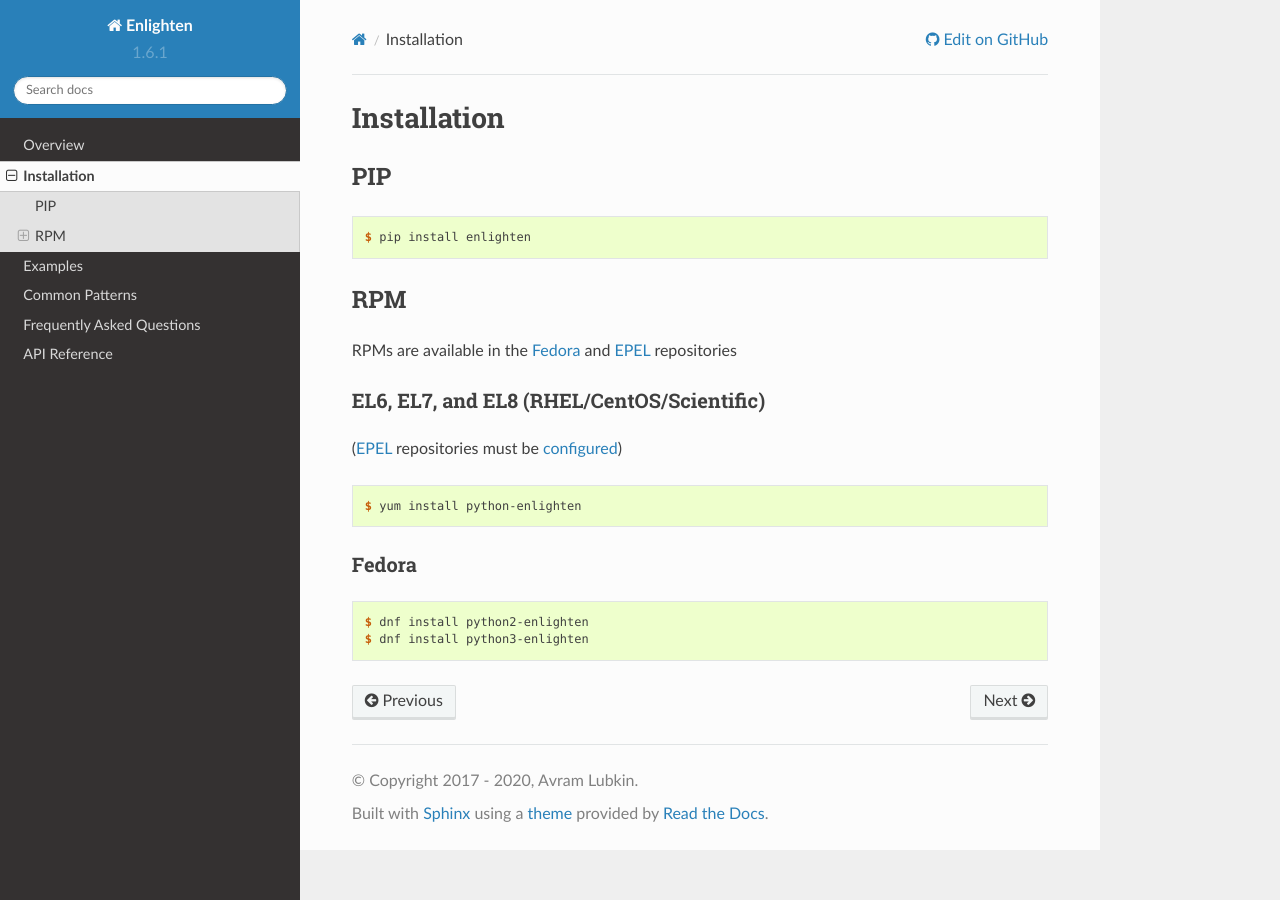
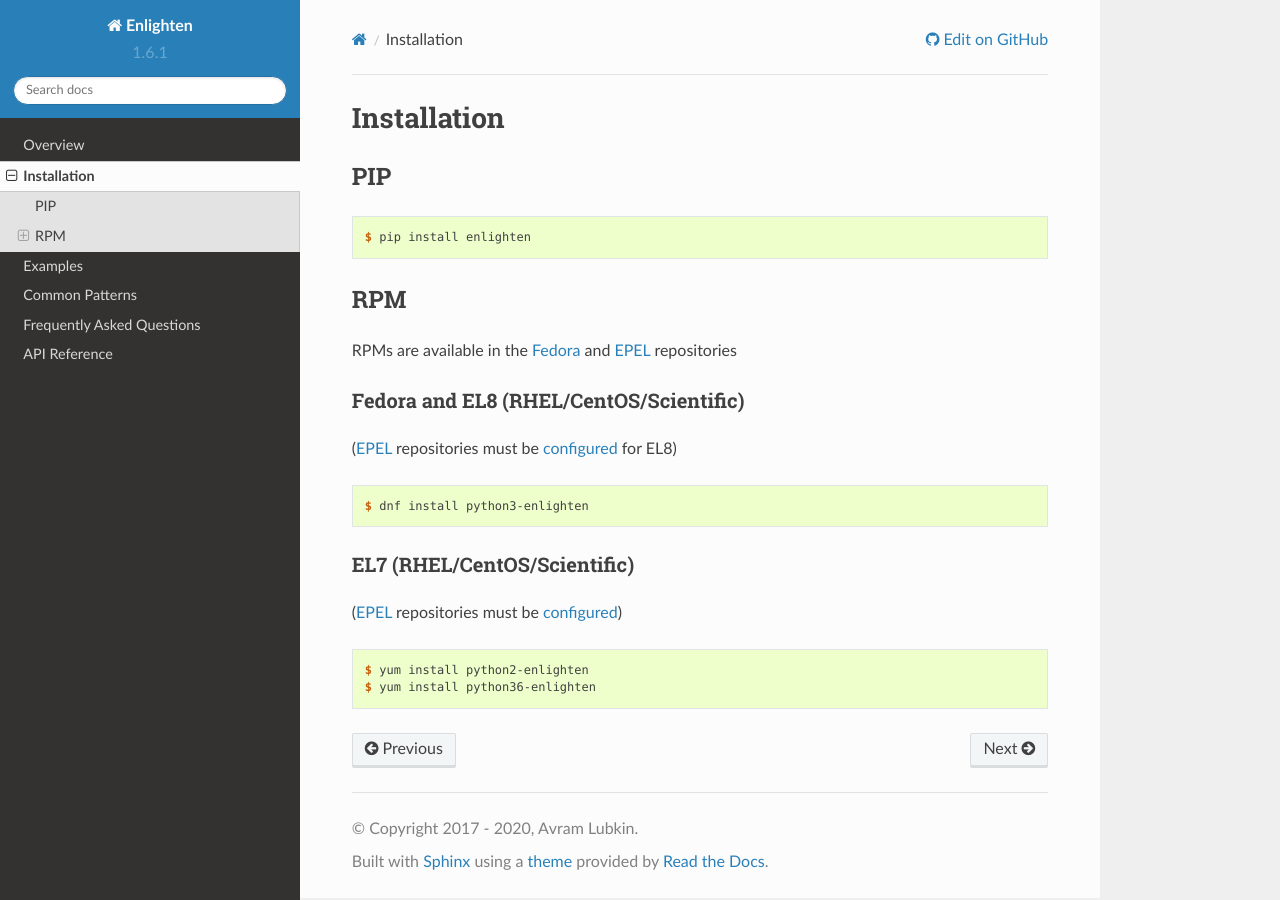
Before and after one commit to Rockhopper-Technologies/enlighten, a Sphinx documentation site: the page built from doc/install.rst, in a window 1280 px wide. Built offline with Sphinx 7.4.7 and the Read the Docs theme 2.0.0, drawn with Linux system fonts in a browser that asks for light colours.

Commit message:
Update RPM install instructions

```diff
--- a/doc/install.rst
+++ b/doc/install.rst
@@ -24,22 +24,25 @@
 
 RPMs are available in the Fedora_ and EPEL_ repositories
 
-EL6, EL7, and EL8 (RHEL/CentOS/Scientific)
-^^^^^^^^^^^^^^^^^^^^^^^^^^^^^^^^^^^^^^^^^^
+Fedora and EL8 (RHEL/CentOS/Scientific)
+^^^^^^^^^^^^^^^^^^^^^^^^^^^^^^^^^^^^^^^
+
+(EPEL_ repositories must be configured_ for EL8)
+
+.. code-block:: console
+
+    $ dnf install python3-enlighten
+
+EL7 (RHEL/CentOS/Scientific)
+^^^^^^^^^^^^^^^^^^^^^^^^^^^
 
 (EPEL_ repositories must be configured_)
 
 .. code-block:: console
 
-    $ yum install python-enlighten
+    $ yum install python2-enlighten
+    $ yum install python36-enlighten
 
-Fedora
-^^^^^^
-
-.. code-block:: console
-
-    $ dnf install python2-enlighten
-    $ dnf install python3-enlighten
 
 .. _EPEL: https://fedoraproject.org/wiki/EPEL
 .. _Fedora: https://fedoraproject.org/
```
Also changed, not shown: 1 other file.
